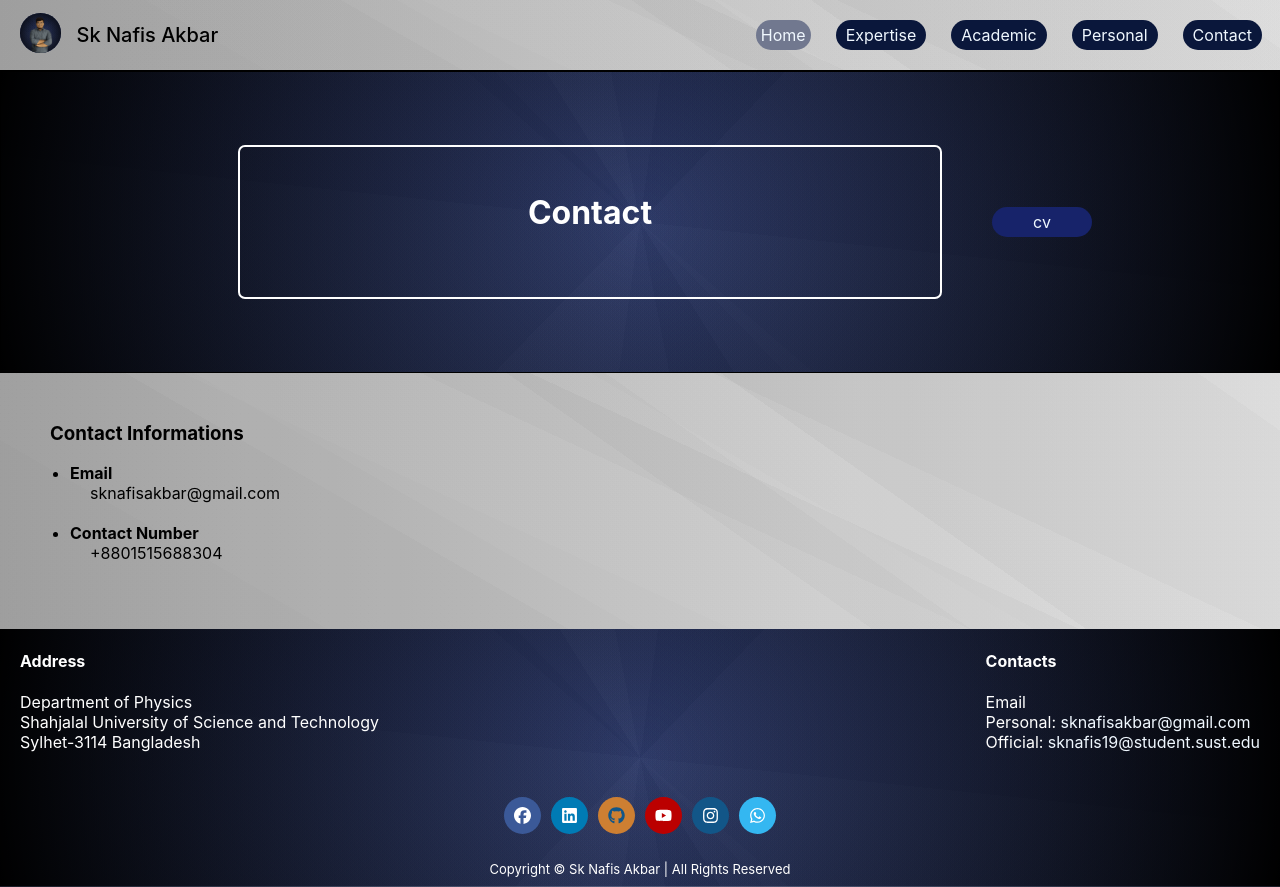
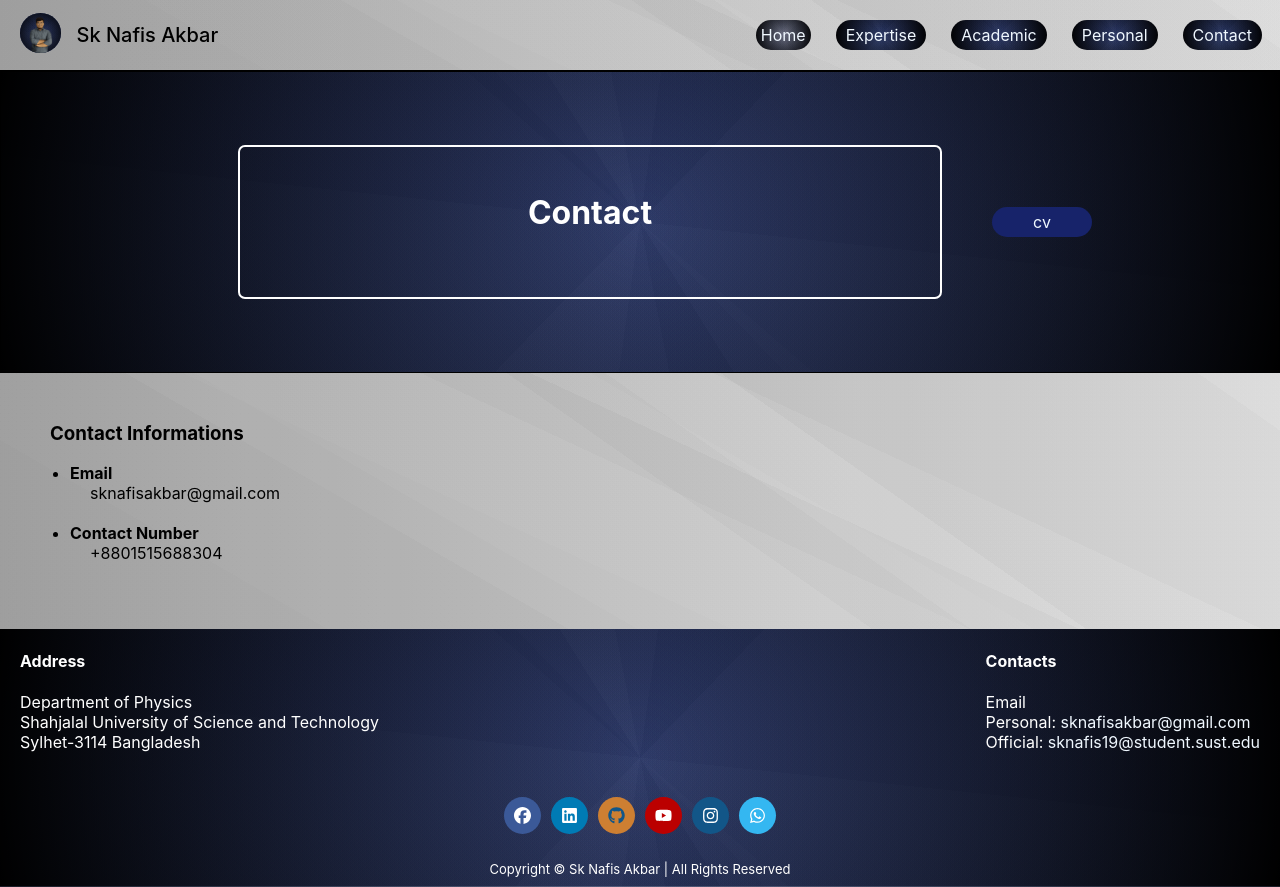
Before and after one commit to Piash-Akbar/Portfolio, a React (Create React App) app: page /Contact in a window 1280 px wide. In both pictures the pointer is over the item "Home". Built offline with nearby package versions, Linux system fonts and the light colour scheme; a web font is replaced by a local one.

Commit message:
navskjdbcuy

```diff
--- a/src/Components/FixedComponents/Navbar/Navbar.css
+++ b/src/Components/FixedComponents/Navbar/Navbar.css
@@ -35,11 +35,13 @@
     padding: 5px;
     /* margin: 3px; */
     border-radius: 50px;
-    background-color: #0a173b;
+    /* background-color: #0a173b; */
+    background-image: radial-gradient(circle at center center, transparent,rgb(0,0,0)),linear-gradient(114deg, rgba(59, 59, 59,0.05) 0%, rgba(59, 59, 59,0.05) 50%,rgba(63, 63, 63,0.05) 50%, rgba(63, 63, 63,0.05) 100%),linear-gradient(186deg, rgba(173, 173, 173,0.05) 0%, rgba(173, 173, 173,0.05) 50%,rgba(237, 237, 237,0.05) 50%, rgba(237, 237, 237,0.05) 100%),linear-gradient(98deg, rgba(191, 191, 191,0.05) 0%, rgba(191, 191, 191,0.05) 50%,rgba(119, 119, 119,0.05) 50%, rgba(119, 119, 119,0.05) 100%),linear-gradient(58deg, rgba(95, 95, 95,0.05) 0%, rgba(95, 95, 95,0.05) 50%,rgba(189, 189, 189,0.05) 50%, rgba(189, 189, 189,0.05) 100%),linear-gradient(259deg, rgba(31, 31, 31,0.05) 0%, rgba(31, 31, 31,0.05) 50%,rgba(110, 110, 110,0.05) 50%, rgba(110, 110, 110,0.05) 100%),linear-gradient(41deg, rgba(142, 142, 142,0.05) 0%, rgba(142, 142, 142,0.05) 50%,rgba(84, 84, 84,0.05) 50%, rgba(84, 84, 84,0.05) 100%),linear-gradient(134deg, rgba(96, 96, 96,0.05) 0%, rgba(96, 96, 96,0.05) 50%,rgba(198, 198, 198,0.05) 50%, rgba(198, 198, 198,0.05) 100%),linear-gradient(46deg, rgba(12, 12, 12,0.05) 0%, rgba(12, 12, 12,0.05) 50%,rgba(71, 71, 71,0.05) 50%, rgba(71, 71, 71,0.05) 100%),radial-gradient(circle at center center, hsl(227,81%,21%),hsl(227,81%,21%));
 }
 .list-item:hover{
-    background-color: #71788f;
-    transition: 0.5s;
+    background-image: radial-gradient(circle at center center, transparent,rgb(0,0,0)),linear-gradient(302deg, rgba(59, 59, 59,0.05) 0%, rgba(59, 59, 59,0.05) 50%,rgba(63, 63, 63,0.05) 50%, rgba(63, 63, 63,0.05) 100%),linear-gradient(374deg, rgba(173, 173, 173,0.05) 0%, rgba(173, 173, 173,0.05) 50%,rgba(237, 237, 237,0.05) 50%, rgba(237, 237, 237,0.05) 100%),linear-gradient(286deg, rgba(191, 191, 191,0.05) 0%, rgba(191, 191, 191,0.05) 50%,rgba(119, 119, 119,0.05) 50%, rgba(119, 119, 119,0.05) 100%),linear-gradient(246deg, rgba(95, 95, 95,0.05) 0%, rgba(95, 95, 95,0.05) 50%,rgba(189, 189, 189,0.05) 50%, rgba(189, 189, 189,0.05) 100%),linear-gradient(447deg, rgba(31, 31, 31,0.05) 0%, rgba(31, 31, 31,0.05) 50%,rgba(110, 110, 110,0.05) 50%, rgba(110, 110, 110,0.05) 100%),linear-gradient(229deg, rgba(142, 142, 142,0.05) 0%, rgba(142, 142, 142,0.05) 50%,rgba(84, 84, 84,0.05) 50%, rgba(84, 84, 84,0.05) 100%),linear-gradient(322deg, rgba(96, 96, 96,0.05) 0%, rgba(96, 96, 96,0.05) 50%,rgba(198, 198, 198,0.05) 50%, rgba(198, 198, 198,0.05) 100%),linear-gradient(234deg, rgba(12, 12, 12,0.05) 0%, rgba(12, 12, 12,0.05) 50%,rgba(71, 71, 71,0.05) 50%, rgba(71, 71, 71,0.05) 100%),radial-gradient(circle at center center, hsl(230, 15%, 47%),hsl(228, 27%, 35%));
+    transition: 1s;
+    transform: rotateY(180);
 }
 
 a{
```
